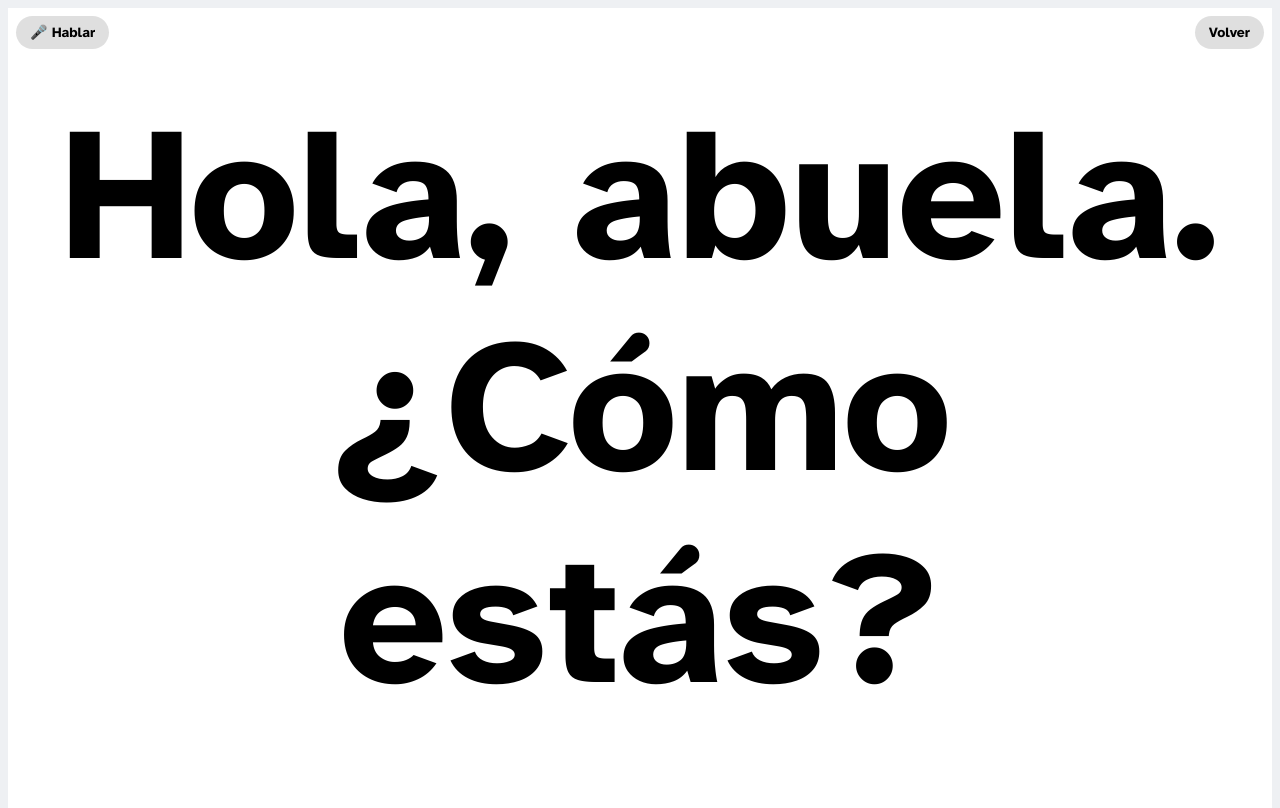
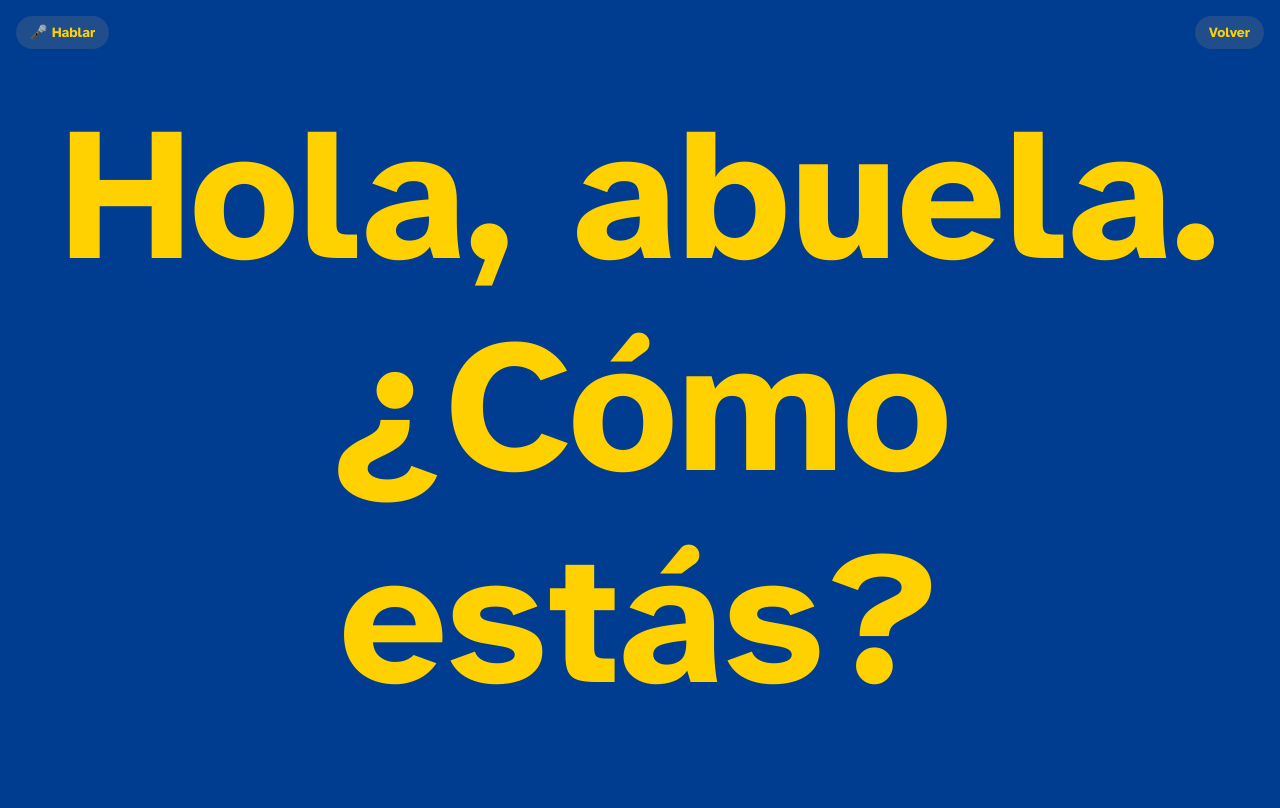
Before and after one commit to omareduardogimenez87/abu, a plain HTML site: page index.html in a window 1280 px wide. Both pictures are taken after a click on the button "Mostrar". Drawn offline with Linux system fonts and the light colour scheme.

Commit message:
Letras con los colores de Boca: amarillo sobre azul
Co-Authored-By: Claude Opus 5.5 <noreply@anthropic.com>
Claude-Session: https://claude.ai/code/session_01B3u1a6epjCXkhow7y8hSXE

```diff
--- a/index.html
+++ b/index.html
@@ -3,7 +3,7 @@
 <head>
 <meta charset="utf-8">
 <meta name="viewport" content="width=device-width, initial-scale=1, viewport-fit=cover">
-<meta name="theme-color" content="#ffffff">
+<meta name="theme-color" content="#003c8f">
 <link rel="manifest" href="manifest.webmanifest">
 <link rel="icon" href="icon-192.png">
 <link rel="apple-touch-icon" href="icon-192.png">
@@ -54,6 +54,7 @@ button{cursor:pointer}
 .s-wb{--read-bg:#000000;--read-fg:#ffffff}
 .s-yb{--read-bg:#000000;--read-fg:#ffe600}
 .s-by{--read-bg:#ffe600;--read-fg:#000000}
+.s-boca{--read-bg:#003c8f;--read-fg:#ffd100} /* Boca Juniors: yellow on deep blue */
 
 /* Controls */
 .ctrl{flex:0 1 auto;max-height:52%;overflow:auto;display:flex;flex-direction:column;gap:10px;min-height:0}
@@ -106,9 +107,10 @@ button{cursor:pointer}
   border:0;border-radius:999px;padding:8px 14px;font-size:14px;background:rgba(128,128,128,.25);color:inherit;font-weight:700}
 .app.present .exit{display:block}
 .app.present .read-tag{display:none}
+html:has(.app.present), html:has(.app.present) body{background:#003c8f}
 .pmic{right:auto;left:calc(8px + env(safe-area-inset-left,0px))}
 .pmic.live{background:var(--danger);color:#fff}
-.pmsg{display:none;position:absolute;left:12px;right:12px;bottom:calc(8px + env(safe-area-inset-bottom,0px));margin:0;font-size:14px;text-align:center;color:#555}
+.pmsg{display:none;position:absolute;left:12px;right:12px;bottom:calc(8px + env(safe-area-inset-bottom,0px));margin:0;font-size:14px;text-align:center;color:var(--read-fg);opacity:.8}
 .app.present .pmsg:not([hidden]){display:block}
 
 @media (min-width:900px) and (orientation:landscape){
@@ -120,7 +122,7 @@ button{cursor:pointer}
 </style>
 
 <div class="app" id="app">
-  <div class="read s-bw" id="read" aria-live="polite">
+  <div class="read s-boca" id="read" aria-live="polite">
     <div class="read-inner" id="readInner"><p id="out"></p></div>
 
     <button class="exit" id="exit" type="button">Volver</button>
@@ -193,7 +195,7 @@ button{cursor:pointer}
   function load(k,d){ try{ var v=localStorage.getItem('abuela_'+k); return v===null?d:JSON.parse(v);}catch(e){return d;} }
   function save(k,v){ try{ localStorage.setItem('abuela_'+k, JSON.stringify(v)); }catch(e){} }
 
-  var st={ size:4, scheme:'s-bw', flip:false,
+  var st={ size:4, scheme:'s-boca', flip:false,
            phrases:load('phrases',DEFAULT_PH), hist:load('hist',[]) };
 
   /* ---- fit text to panel ---- */
```
Also changed, not shown: manifest.webmanifest.
